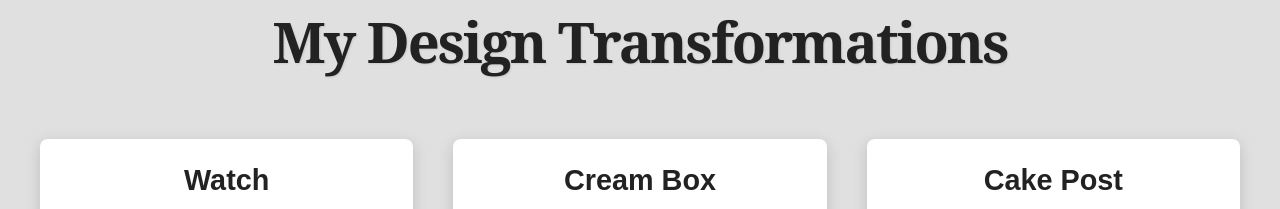
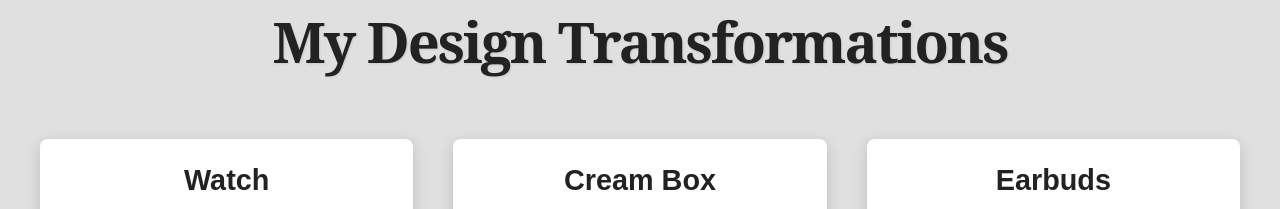
Before and after one commit to Zaidmughal215/Portfolio, a plain HTML site: page index.html in a window 1280 px wide. Shown: the part 2395-2604 px from the top of the page. Drawn offline with Linux system fonts and the light colour scheme; grey boxes are pictures that could not be loaded.

Commit message:
Update index.html

```diff
--- a/index.html
+++ b/index.html
@@ -563,7 +563,7 @@
 
 
 <div class="before-after-slider">
-                    <h3>Cake Post</h3>
+                    <h3>Earbuds</h3>
                     <div class="image-container">
                         <img src="https://i.postimg.cc/RZ4k1p4t/watermark-removal-manual.jpg" class="after-image" alt="After Earbuds Image - Cleaned" loading="lazy">
 
```
